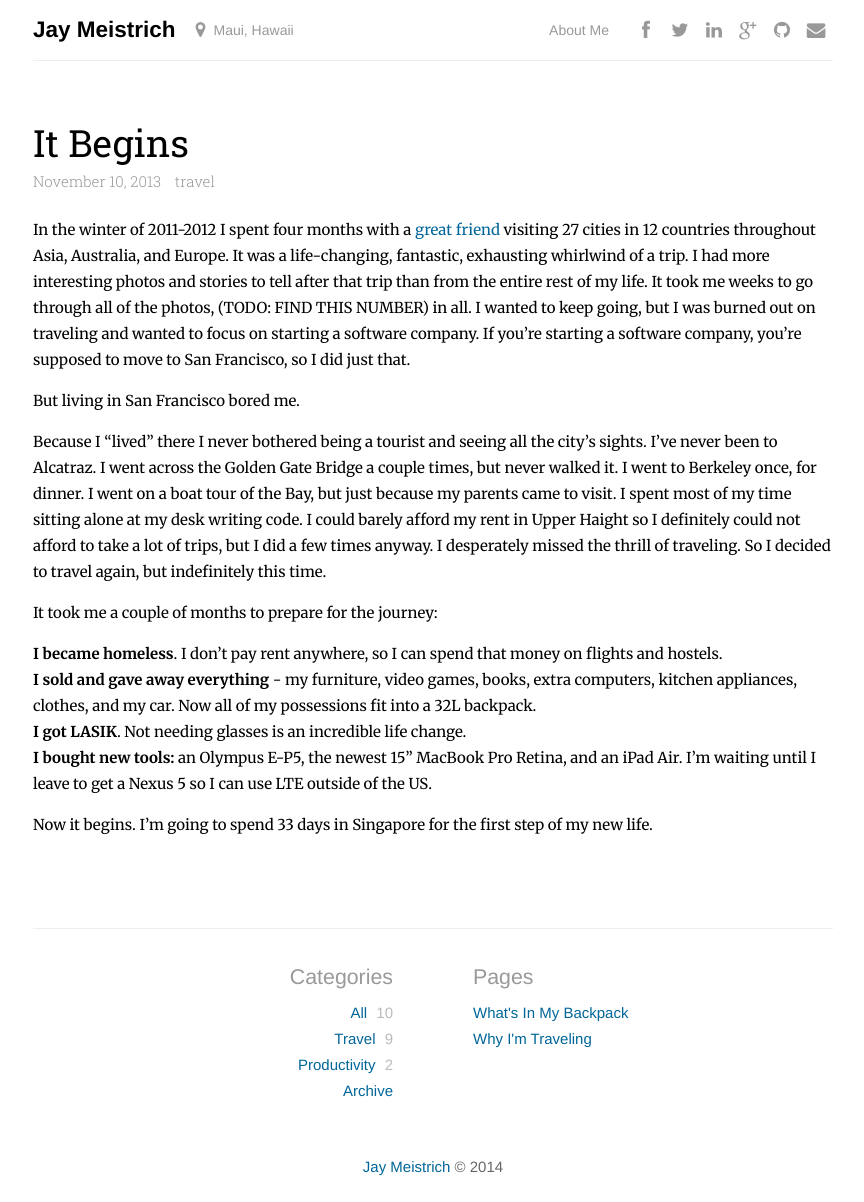
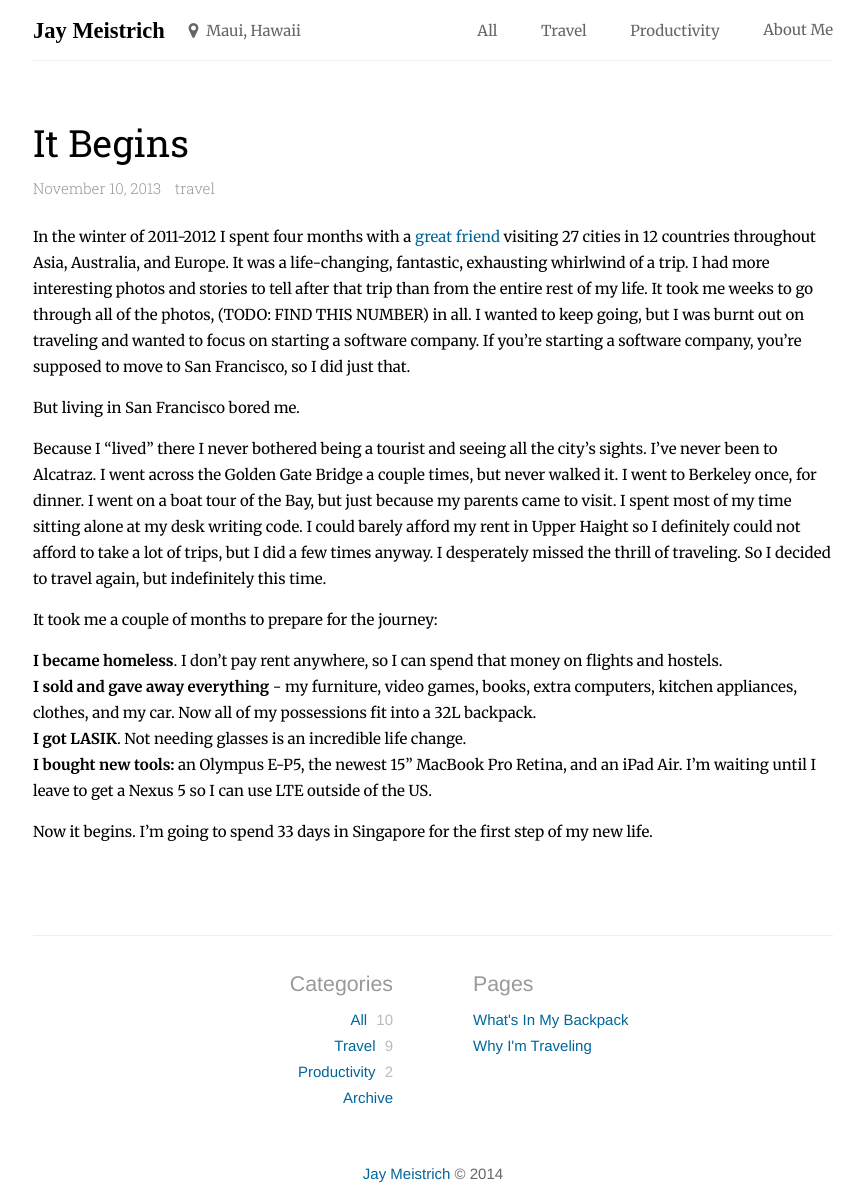
Before and after one commit to jmeistrich/jmeistrich.github.io, a Jekyll site: the page built from _posts/travel/2013-11-10-it-begins.md, in a window 1280 px wide. Shown: the whole page, without its empty margins (207-1071 px from the left). Built offline with Jekyll 4.4.1, drawn with Linux system fonts in a browser that asks for light colours; Markdown is read by kramdown in place of the engine named in the settings.

Commit message:
Put categories at top, social links on About Me, fix size for mobile

```diff
--- a/_layouts/default.html
+++ b/_layouts/default.html
@@ -13,27 +13,29 @@
         <link href='http://fonts.googleapis.com/css?family=Merriweather:400,700,400italic,700italic|Roboto+Slab:400,300' rel='stylesheet' type='text/css'>
     </head>
     <body>
+        <div class="container">
             <div class="header">
                 <div class="headerContent">
                     <div class="headerLeft">
                         <!-- <a class="profile" href="/"><div></div></a> -->
-                <div class="title"><a href="/">Jay Meistrich</a></div>
-                <div class="hb location"><span class="icon-map-marker"></span>Maui, Hawaii</div>
+                        <span class="title"><a href="/">Jay Meistrich</a></span>
+                        <span class="hb location"><span class="icon-map-marker"></span>Maui, Hawaii</span>
                     </div>
                     <div class="headerRight">
-                <div class="about"><a class="hb" href="/about">About Me</a></div>
-                <ul class="social-links">
-                    <li><a href="http://www.facebook.com/jayzus"><div class="icon-facebook"></div></a></li>
-                    <li><a href="http://www.twitter.com/jmeistrich"><div class="icon-twitter"></div></a></li>
-                    <li><a href="http://www.linkedin.com/in/jmeistrich"><div class="icon-linkedin"></div></a></li>
-                    <li><a href="https://plus.google.com/113790725575874436353"><div class="icon-google-plus"></div></a></li>
-                    <li><a href="http://github.com/jmeistrich"><div class="icon-github"></div></a></li>
-                    <li><a href="mailto:jay@mei.st"><div class="icon-envelope-alt"></div></a></li>
-                </ul>
+                        <span>
+                            <a class="hb" href="/">All</a>
+                            <span>{{ site.posts.size}}</span>
+                        </span>
+                        {% for category in site.categories %}
+                        <span>
+                            <a class="hb" href="/{{ category | first }}">{{ category | first | capitalize }}</a>
+                            <span>{{ category[1].size}}</span>
+                        </span>
+                        {% endfor %}
+                        <a class="hb" href="/about">About Me</a>
                     </div>
                 </div>
             </div>
-        <div class="container">
             <div class="content">
             {{ content }}
             </div>
@@ -74,7 +76,6 @@
                     </ul>
                 </div>
             </div> -->
-        </div>
             <div class="footer">
                 <div id="headerFooter">
                     <div class="headerFooterInner">
@@ -101,5 +102,6 @@
                 </div>
                 <a href="/">Jay Meistrich</a> © 2014
             </div>
+        </div>
     </body>
 </html>
--- a/_posts/travel/2013-11-10-it-begins.md
+++ b/_posts/travel/2013-11-10-it-begins.md
@@ -4,7 +4,7 @@ title:  "It Begins"
 categories: travel
 ---
 
-In the winter of 2011-2012 I spent four months with a [great friend](http://www.raphaelmun.com/) visiting 27 cities in 12 countries throughout Asia, Australia, and Europe. It was a life-changing, fantastic, exhausting whirlwind of a trip. I had more interesting photos and stories to tell after that trip than from the entire rest of my life. It took me weeks to go through all of the photos, (TODO: FIND THIS NUMBER) in all. I wanted to keep going, but I was burned out on traveling and wanted to focus on starting a software company. If you're starting a software company, you're supposed to move to San Francisco, so I did just that.
+In the winter of 2011-2012 I spent four months with a [great friend](http://www.raphaelmun.com/) visiting 27 cities in 12 countries throughout Asia, Australia, and Europe. It was a life-changing, fantastic, exhausting whirlwind of a trip. I had more interesting photos and stories to tell after that trip than from the entire rest of my life. It took me weeks to go through all of the photos, (TODO: FIND THIS NUMBER) in all. I wanted to keep going, but I was burnt out on traveling and wanted to focus on starting a software company. If you're starting a software company, you're supposed to move to San Francisco, so I did just that.
 
 
 
--- a/css/main.css
+++ b/css/main.css
@@ -56,6 +56,7 @@ a:hover {
 /*****************************************************************************/
 .container {
   max-width: 800px;
+  padding: 0 10px;
   margin: 0 auto;
   text-align: left;
 }
@@ -73,24 +74,34 @@ a:hover {
   border-radius: 50%;
 }
 .headerContent {
-  width: 800px;
+  max-width: 800px;
   height: 60px;
   margin: 0 auto;
+  font-family: "Merriweather";
   border-bottom: 1px solid #eeeeee;
 }
-.headerContent .headerLeft,
-.headerContent > div > div,
-.headerContent > div > ul {
+.headerContent span {
+  vertical-align: middle;
+}
+.headerContent .headerLeft {
   float: left;
 }
 .headerContent .headerRight {
   float: right;
 }
+.headerRight > span {
+  margin-right: 40px;
+}
+.headerRight > span span {
+  margin-left: 3px;
+  font-weight: 100;
+  color: #ddd;
+  display: none;
+}
 .location {
   color: #999;
   position: relative;
   margin-left: 20px;
-  font-size: 14px;
   cursor: default !important;
 }
 .location:hover {
@@ -104,7 +115,7 @@ a:hover {
   margin-right: 8px;
   font-size: 13pt;
   position: relative;
-  top: 2px;
+  top: -1px;
 }
 .header a {
   text-decoration: none;
@@ -155,7 +166,7 @@ a:hover {
 }
 .title {
   font-size: 150%;
-  margin-bottom: 5px;
+  font-family: "Roboto Sans";
 }
 .title a {
   color: black;
@@ -165,7 +176,7 @@ a:hover {
   color: #0099dd;
 }
 .social-links {
-  height: 60px;
+  height: 30px;
 }
 .social-links li {
   float: left;
@@ -175,18 +186,17 @@ a:hover {
 }
 .social-links li div {
   width: 30px;
-  height: 60px;
-  line-height: 60px;
+  height: 30px;
+  line-height: 30px;
   text-align: center;
+}
+.hb {
+  cursor: pointer;
 }
 .hb,
 .social-links div {
   cursor: pointer;
-  color: #999;
-}
-.hb:hover,
-.social-links div:hover {
-  color: black;
+  color: #666;
 }
 .headerButtons {
   float: right;
@@ -312,14 +322,13 @@ a:hover {
 .postHeader a:hover {
   color: #0099dd;
 }
-.postHeader .postTitle {
+.postTitle {
   font-size: 250%;
-  padding: 10px 0;
-  height: 20px;
+  line-height: 45px;
   font-family: 'Roboto Slab', serif;
 }
 .postMetadata {
-  margin-top: 8px;
+  margin-top: 10px;
 }
 .postMetadata,
 .postMetadata a {
@@ -343,13 +352,18 @@ a:hover {
   margin-top: 15px;
   margin-left: 15px;
 }
-@media screen and (max-width: 580px) {
-  #headerFooter {
-    height: 70px;
+@media screen and (max-width: 700px) {
+  .headerRight {
+    display: none;
   }
-  .headerFooterRight {
-    clear: both;
-    margin-top: 5px;
-    float: left;
+  .headerLeft {
+    text-align: center;
+    float: none !important;
   }
 }
+@media screen and (max-width: 500px) {
+  .postTitle {
+    font-size: 200%;
+    line-height: 40px;
+  }
+}
```
Also changed, not shown: about/index.md (+10 -0 lines), css/main.less (+61 -21 lines). Lines whose indentation alone changed are shown as unchanged.
